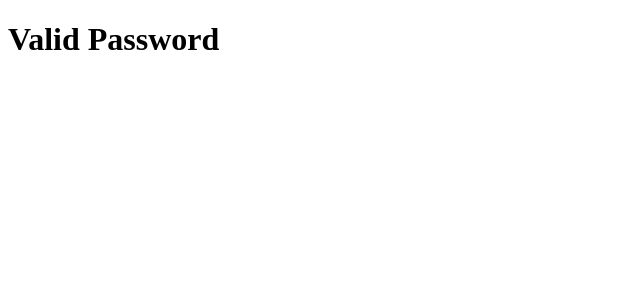
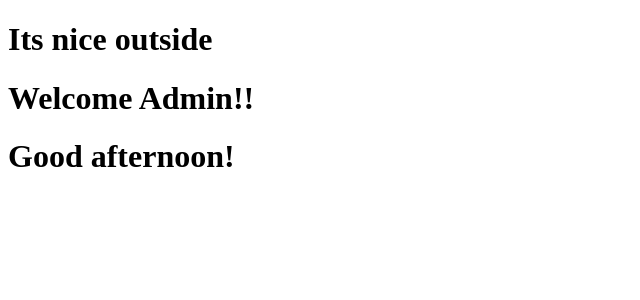
Before and after one commit to Dharmateja69/React-Course, a React (Vite) app in the folder react-demos/: page / in a window 1280 px wide. Shown: the top 300 px of the page, without its empty margins (0-640 px from the left). Built offline with nearby package versions, Linux system fonts and the light colour scheme.

Commit message:
components

```diff
--- a/react-demos/src/App.jsx
+++ b/react-demos/src/App.jsx
@@ -1,15 +1,14 @@
 import React from "react";
+import Greetinf from "./Assignment/Greetinf";
+import Userstatus from "./Assignment/Userstatus";
+import Weather from "./Assignment/Weather";
 
-const ValidPassword = () => <h1>Valid Password</h1>;
-const InvalidPassword = () => <h1>InValid Password</h1>;
-
-const Password = ({ isvalid }) => {
-  return isvalid ? <ValidPassword /> : <InvalidPassword />;
-};
 export default function App() {
   return (
     <div>
-      <Password isvalid={true} />
+      <Weather temp="25" />
+      <Userstatus loggedin={true} isadmin={true} />
+      <Greetinf timeofDay="a" />
     </div>
   );
 }
--- /dev/null
+++ b/react-demos/src/Assignment/Greetinf.jsx
@@ -0,0 +1,12 @@
+import React from "react";
+
+const Greetinf = ({ timeofDay }) => {
+  if (timeofDay === "morning") {
+    return <h1>Good morning!</h1>;
+  } else {
+    return <h1>Good afternoon!</h1>;
+  }
+  return <div></div>;
+};
+
+export default Greetinf;
--- /dev/null
+++ b/react-demos/src/Assignment/Userstatus.jsx
@@ -0,0 +1,13 @@
+import React from "react";
+
+const Userstatus = ({ loggedin, isadmin }) => {
+  if (loggedin && isadmin) {
+    return <h1>Welcome Admin!!</h1>;
+  } else {
+    return <h1>Welcome User</h1>;
+  }
+
+  return <div></div>;
+};
+
+export default Userstatus;
--- /dev/null
+++ b/react-demos/src/Assignment/Weather.jsx
@@ -0,0 +1,13 @@
+import React from "react";
+
+const Weather = ({ temp }) => {
+  if (temp < 15) {
+    return <h1>Its cold outside</h1>;
+  } else if (temp >= 15 && temp <= 25) return <h1>Its nice outside</h1>;
+  else {
+    return <h1>it hot outside</h1>;
+  }
+  return <div></div>;
+};
+
+export default Weather;
```
